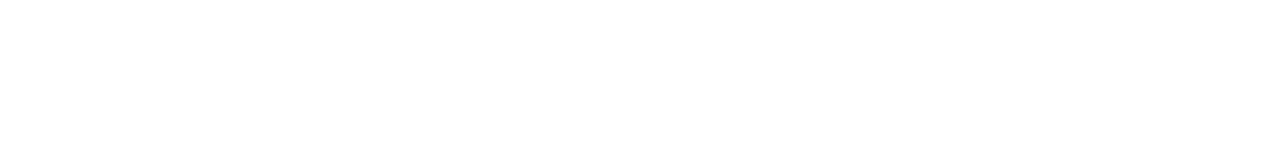
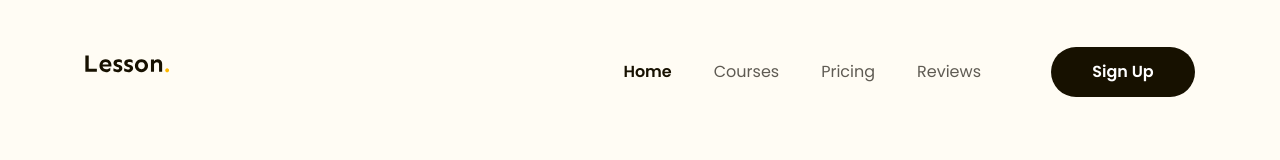
Before and after one commit to DgHung23/Project2, a plain HTML site: page index.html in a window 1280 px wide. Drawn offline with Linux system fonts and the light colour scheme.

Commit message:
add header

```diff
--- /dev/null
+++ b/assets/CSS/style.css
@@ -0,0 +1,112 @@
+* {
+    box-sizing: border-box;
+}
+
+:root {
+    --primary-color: #ffb900;
+    --secondary-color: #171100;
+}
+
+html,
+body {
+    scroll-behavior: smooth;
+}
+
+html {
+    font-size: 62.5%;
+}
+
+.body {
+    font-size: 1.6rem;
+}
+
+/* common */
+a {
+    text-decoration: none;
+}
+
+.content {
+    width: 1110px;
+    max-width: calc(
+        100% - 48px
+    ); /* không bị lỗi giao diện khi width của trình duyệt bé hơn 1110 */
+    margin-left: auto;
+    margin-right: auto;
+}
+
+.btn {
+    display: inline-block;
+    border-radius: 25px;
+    width: 118px;
+    height: 50px;
+    padding: 11px 41px;
+    font-family: "Poppins";
+    font-weight: 600;
+    font-size: 1.6rem;
+    line-height: 1.75;
+    text-align: center;
+    color: #ffffff;
+}
+
+/* ===============header================================ */
+
+.header {
+    background: #fffcf4;
+    height: 100vh;
+    padding-top: 47px;
+}
+
+.header nav {
+    display: flex;
+    justify-content: space-between;
+}
+
+.header nav .navigation {
+    display: flex;
+}
+
+.header nav .lish {
+    display: flex;
+    align-items: center;
+}
+
+.header nav .lish .item {
+    margin-left: 42px;
+}
+
+.header .lish .item a {
+    font-family: "Poppins";
+    font-style: normal;
+    font-weight: 400;
+    font-size: 1.6rem;
+    line-height: 1.75;
+    text-align: center;
+    color: #5f5b53;
+}
+
+.header .lish .item:first-child a {
+    font-weight: 600;
+    color: #171100;
+    display: block;
+}
+
+.header .lish .item:first-child a::after {
+    content: "";
+    top: 0px;
+    right: 0px;
+    height: 10px;
+    width: 12px;
+    background: #171100;
+    border-radius: 1px;
+}
+
+.header .btn {
+    margin-left: 70px;
+    width: 144px;
+    background-color: var(--secondary-color);
+}
+
+.header .logo img {
+    width: 85px;
+    height: 34px;
+}
--- a/index.html
+++ b/index.html
@@ -1,12 +1,35 @@
 <!DOCTYPE html>
 <html lang="en">
-<head>
-    <meta charset="UTF-8">
-    <meta http-equiv="X-UA-Compatible" content="IE=edge">
-    <meta name="viewport" content="width=device-width, initial-scale=1.0">
-    <title>Document</title>
-</head>
-<body>
+    <head>
+        <meta charset="UTF-8" />
+        <meta http-equiv="X-UA-Compatible" content="IE=edge" />
+        <meta name="viewport" content="width=device-width, initial-scale=1.0" />
+        <title>Project02</title>
 
-</body>
+        <link rel="stylesheet" href="./assets/CSS/reset.css" />
+        <link rel="stylesheet" href="./assets/fonts/stylesheet.css" />
+        <link rel="stylesheet" href="./assets/CSS/style.css" />
+    </head>
+    <body>
+        <header class="header">
+            <div class="content">
+                <nav>
+                    <div class="logo">
+                        <a href="#!"
+                            ><img src="./assets/imgs/Logo.svg" alt="Logo"
+                        /></a>
+                    </div>
+                    <div class="navigation">
+                        <ul class="lish">
+                            <li class="item"><a href="#!">Home</a></li>
+                            <li class="item"><a href="#!">Courses</a></li>
+                            <li class="item"><a href="#!">Pricing</a></li>
+                            <li class="item"><a href="#!">Reviews</a></li>
+                        </ul>
+                        <div class="btn">Sign Up</div>
+                    </div>
+                </nav>
+            </div>
+        </header>
+    </body>
 </html>
```
